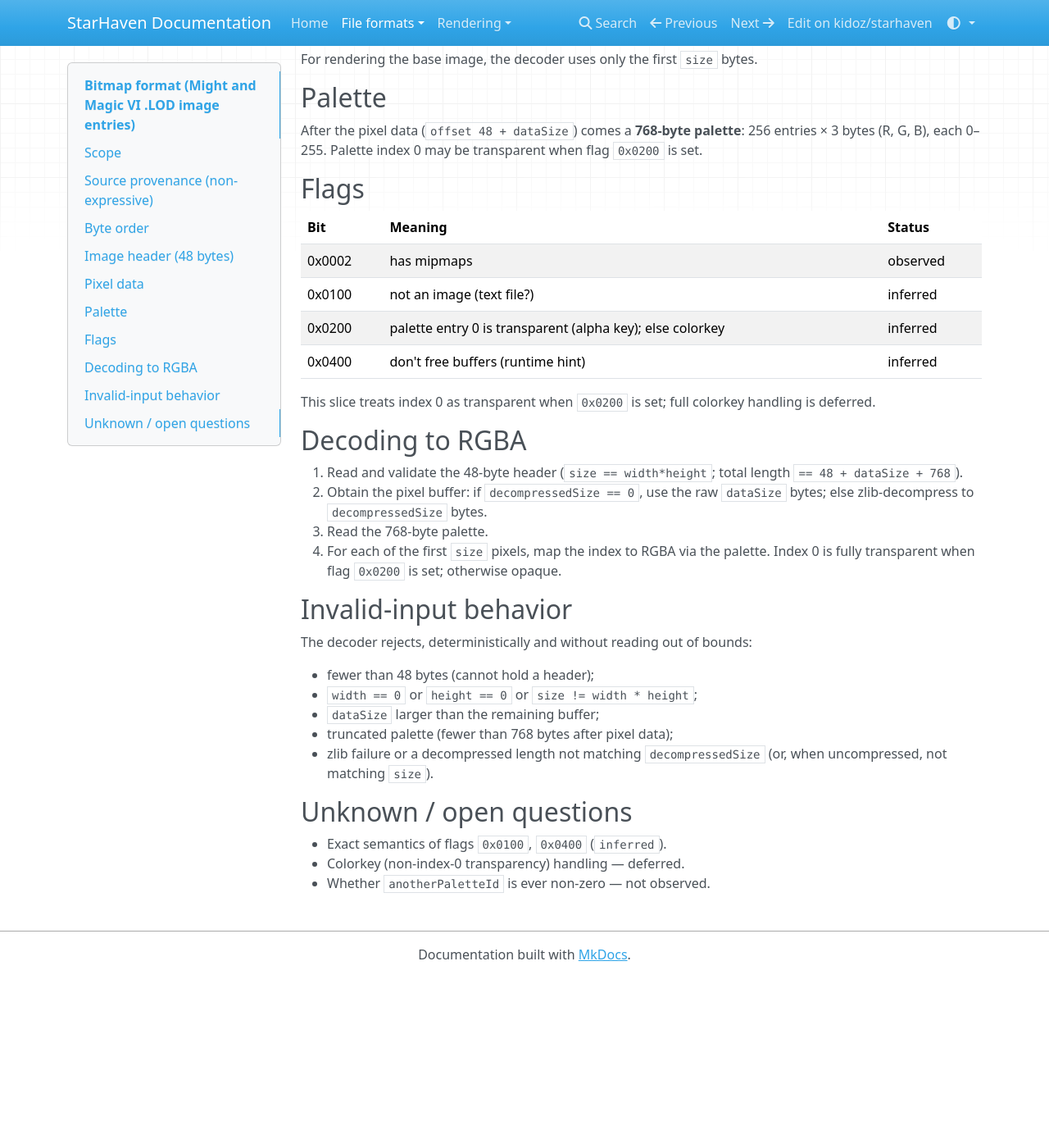
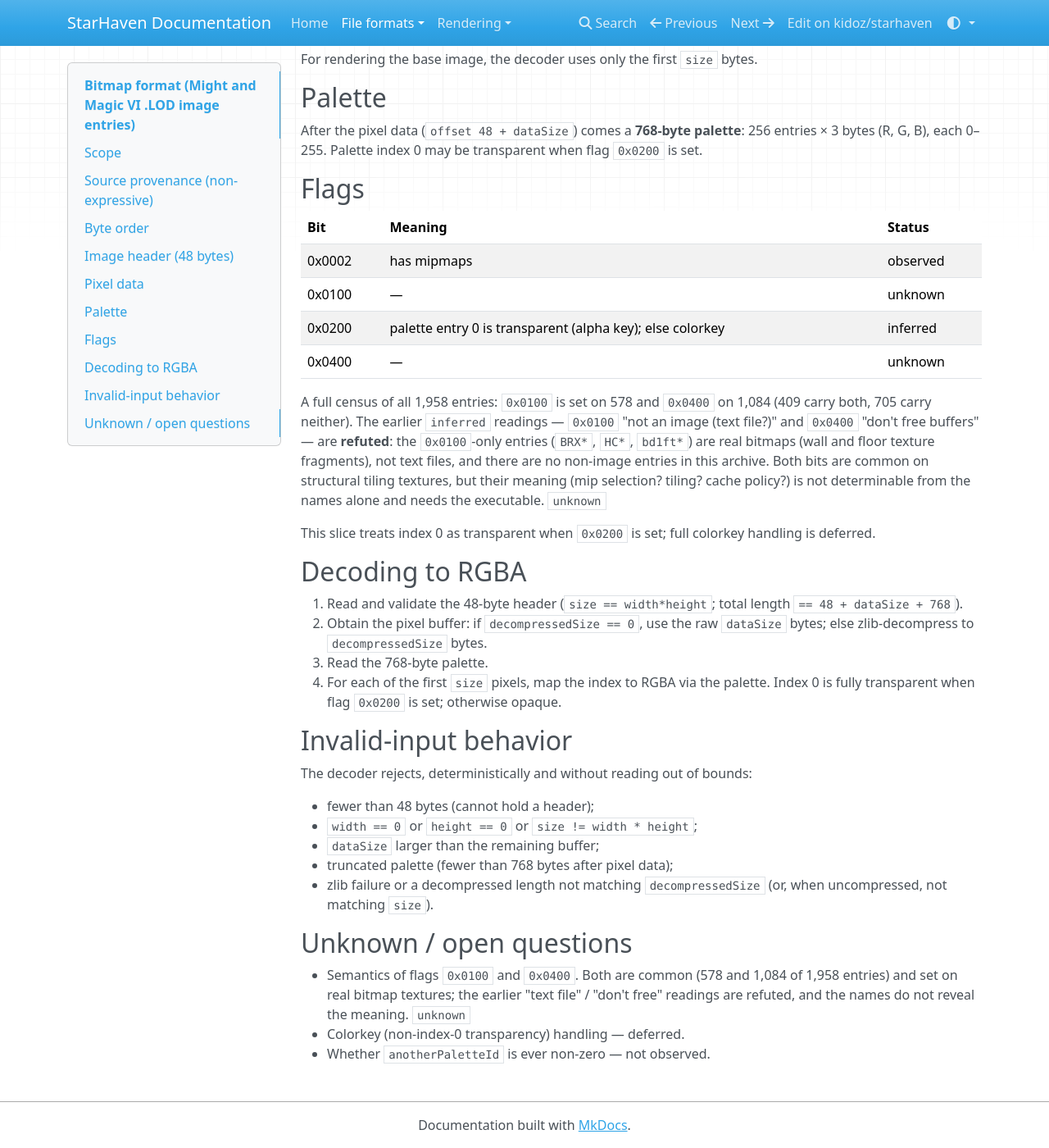
Before and after one commit to kidoz/starhaven, an MkDocs documentation site: the page built from docs/formats/bitmap.md, in a window 1280 px wide and 1400 px high, scrolled down 2238 px. Shown: the whole window at 82% size. Built offline with MkDocs 1.6.1, drawn with Linux system fonts in a browser that asks for light colours; nearby versions of some CDN libraries; before the commit the page ends 3430 px from its top, so only the background shows below that.

Commit message:
Take false names from the quiet archive fields

```diff
--- a/docs/formats/bitmap.md
+++ b/docs/formats/bitmap.md
@@ -95,9 +95,18 @@ when flag `0x0200` is set.
 | Bit | Meaning | Status |
 | --- | --- | --- |
 | 0x0002 | has mipmaps | observed |
-| 0x0100 | not an image (text file?) | inferred |
+| 0x0100 | — | unknown |
 | 0x0200 | palette entry 0 is transparent (alpha key); else colorkey | inferred |
-| 0x0400 | don't free buffers (runtime hint) | inferred |
+| 0x0400 | — | unknown |
+
+A full census of all 1,958 entries: `0x0100` is set on 578 and `0x0400` on
+1,084 (409 carry both, 705 carry neither). The earlier `inferred` readings
+— `0x0100` "not an image (text file?)" and `0x0400` "don't free buffers" —
+are **refuted**: the `0x0100`-only entries (`BRX*`, `HC*`, `bd1ft*`) are real
+bitmaps (wall and floor texture fragments), not text files, and there are no
+non-image entries in this archive. Both bits are common on structural tiling
+textures, but their meaning (mip selection? tiling? cache policy?) is not
+determinable from the names alone and needs the executable. `unknown`
 
 This slice treats index 0 as transparent when `0x0200` is set; full colorkey
 handling is deferred.
@@ -125,6 +134,9 @@ The decoder rejects, deterministically and without reading out of bounds:
 
 ## Unknown / open questions
 
-- Exact semantics of flags `0x0100`, `0x0400` (`inferred`).
+- Semantics of flags `0x0100` and `0x0400`. Both are common (578 and 1,084 of
+  1,958 entries) and set on real bitmap textures; the earlier "text file" /
+  "don't free" readings are refuted, and the names do not reveal the meaning.
+  `unknown`
 - Colorkey (non-index-0 transparency) handling — deferred.
 - Whether `anotherPaletteId` is ever non-zero — not observed.
```
Also changed, not shown: docs/formats/font.md (+1 -2 lines), docs/formats/sprite.md (+3 -2 lines), docs/formats/text-tables.md (+1 -2 lines).
